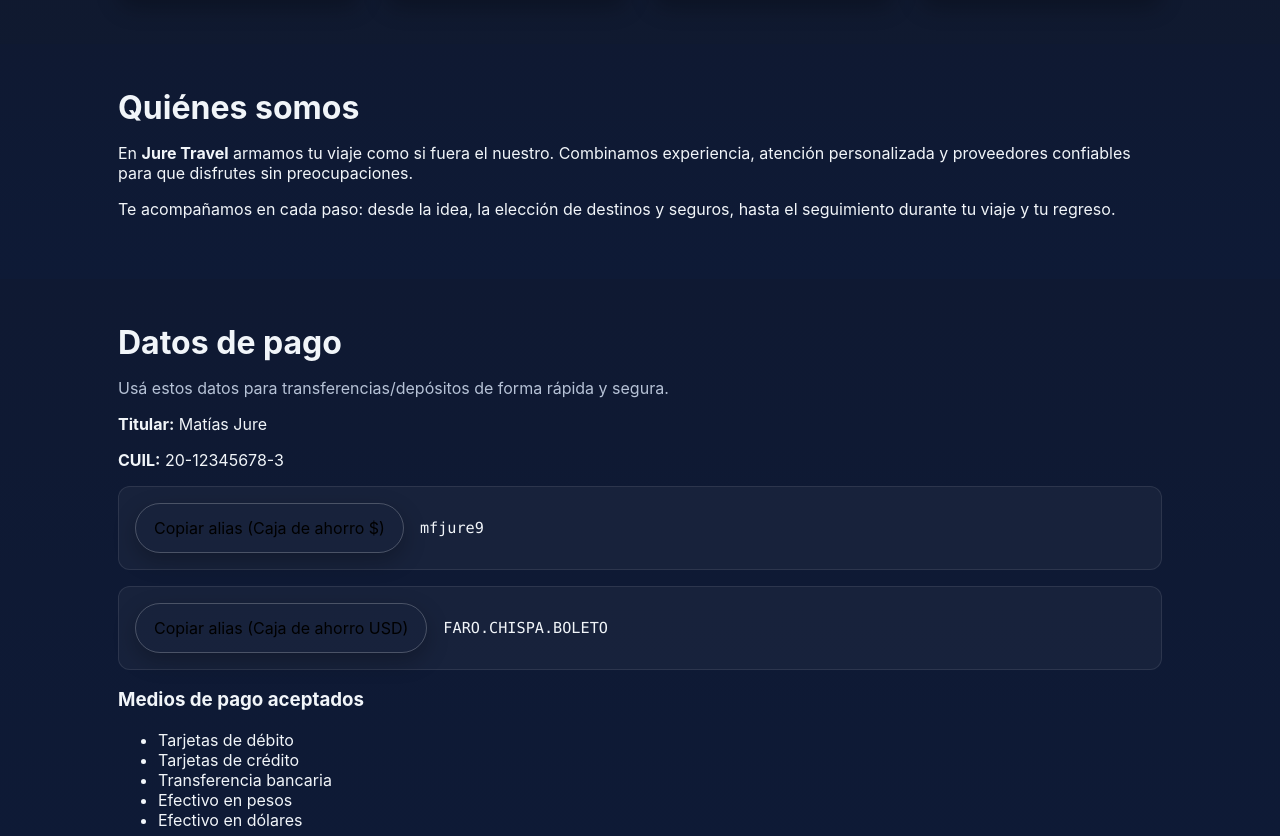
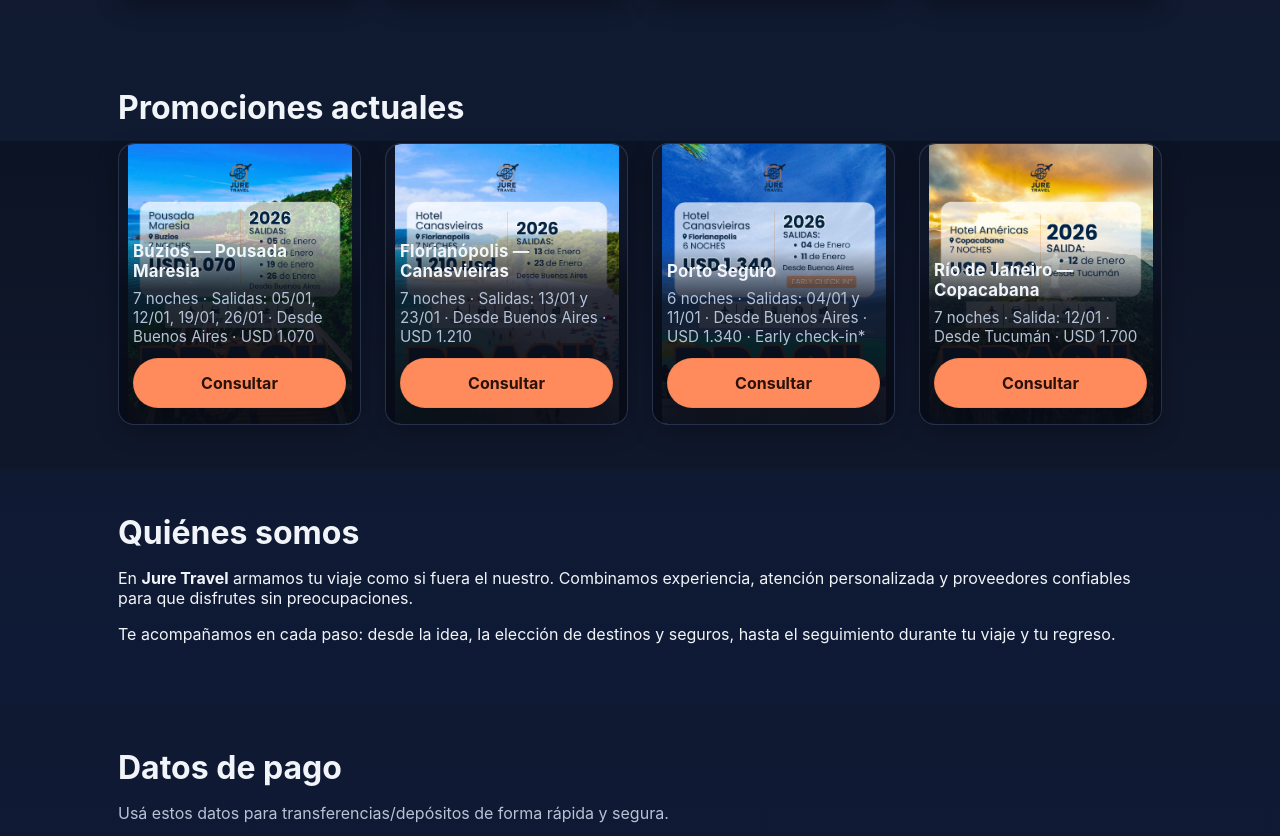
Before and after one commit to elopezgit/juretravelweb, a plain HTML site: page index.html in a window 1280 px wide. Shown: the part 1459-2295 px from the top of the page. Drawn offline with Linux system fonts and the light colour scheme.

Commit message:
agrego card de promociones

```diff
--- a/css/style.css
+++ b/css/style.css
@@ -367,7 +367,59 @@ body.nav-open{ overflow:hidden; }
 }
 
 
+/* ============ Promos (banner grid) ============ */
+.promos-grid{
+  display:grid;
+  grid-template-columns: 1fr;
+  gap: var(--space-2);
+  margin-top: var(--space-2);
+}
+@media (min-width: 768px){ .promos-grid{ grid-template-columns: repeat(2, 1fr); gap: var(--space-3);} }
+@media (min-width: 1200px){ .promos-grid{ grid-template-columns: repeat(4, 1fr);} }
 
+.promo-card{
+  position: relative;
+  border-radius: var(--radius);
+  overflow: hidden;
+  background: var(--color-card);
+  border: 1px solid rgba(255,255,255,.08);
+  box-shadow: var(--shadow-soft);
+  isolation: isolate;
+}
+.promo-card img{
+  width:100%;
+  height: 240px;
+  object-fit: cover;
+  display:block;
+  filter: saturate(.95) contrast(1.02);
+}
+@media (min-width: 576px){
+  .promo-card img{ height: 260px; }
+}
+@media (min-width: 992px){
+  .promo-card img{ height: 220px; }
+}
+
+.promo-overlay{
+  position: absolute;
+  inset: auto 0 0 0;
+  padding: 14px 14px 16px;
+  background: linear-gradient(180deg, rgba(0,0,0,0) 0%, rgba(8,12,24,.84) 32%, rgba(8,12,24,.96) 100%);
+  display: grid;
+  gap: 8px;
+}
+.promo-title{ margin:0; font-size: 1.05rem; letter-spacing:.2px; }
+.promo-text{ margin:0; color: var(--color-muted); font-size:.95rem; }
+.promo-overlay .btn{ margin-top: 4px; }
+
+.promo-card img {
+  width: 100%;
+  height: 100%;
+  max-height: 280px; /* permite flexibilidad */
+  object-fit: contain;
+  background: linear-gradient(180deg, #0f172a, #111b32);
+  border-radius: var(--radius);
+}
 
 /* Mejora de área interactiva en mobile */
 @media (hover: none){
--- a/index.html
+++ b/index.html
@@ -127,6 +127,67 @@
         </article>
       </div>
     </section>
+
+
+
+    <!-- ============ Promociones actuales (banner 4-up) ============ -->
+<section class="section container" id="promos" aria-labelledby="promos-title">
+  <h2 id="promos-title" class="section-title">Promociones actuales</h2>
+
+  <div class="promos-grid">
+    <!-- Buzios -->
+    <article class="promo-card">
+      <img src="img/BrasilBuzios.jpeg" alt="Búzios — Pousada Maresia, 7 noches. Salidas 5, 12, 19 y 26 de enero 2026 desde Buenos Aires. USD 1.070" loading="lazy" width="1280" height="720">
+      <div class="promo-overlay">
+        <h3 class="promo-title">Búzios — Pousada Maresia</h3>
+        <p class="promo-text">7 noches · Salidas: 05/01, 12/01, 19/01, 26/01 · Desde Buenos Aires · USD 1.070</p>
+        <a class="btn btn-accent w-100 wa"
+           data-wa-msg="Hola Jure Travel 👋, quiero detalles de la promo BÚZIOS — Pousada Maresia (7 noches, USD 1.070). Salidas 5/12/19/26 de enero 2026 desde Buenos Aires. ¿Qué incluye y cómo reservo?"
+           href="#">Consultar</a>
+      </div>
+    </article>
+
+    <!-- Florianópolis -->
+    <article class="promo-card">
+      <img src="img/BrasilFloripa.jpeg" alt="Florianópolis — Hotel Canasvieiras, 7 noches. Salidas 13 y 23 de enero 2026 desde Buenos Aires. USD 1.210" loading="lazy" width="1280" height="720">
+      <div class="promo-overlay">
+        <h3 class="promo-title">Florianópolis — Canasvieiras</h3>
+        <p class="promo-text">7 noches · Salidas: 13/01 y 23/01 · Desde Buenos Aires · USD 1.210</p>
+        <a class="btn btn-accent w-100 wa"
+           data-wa-msg="Hola Jure Travel 👋, me interesa FLORIANÓPOLIS — Hotel Canasvieiras (7 noches, USD 1.210). Salidas 13 y 23 de enero 2026 desde Buenos Aires. ¿Disponibilidad y medios de pago?"
+           href="#">Consultar</a>
+      </div>
+    </article>
+
+    <!-- Porto Seguro -->
+    <article class="promo-card">
+      <img src="img/BrasilPortoSeguro.jpeg" alt="Porto Seguro — Hotel Canasvieiras, 6 noches. Salidas 4 y 11 de enero 2026 desde Buenos Aires. USD 1.340. Early check-in*" loading="lazy" width="1280" height="720">
+      <div class="promo-overlay">
+        <h3 class="promo-title">Porto Seguro</h3>
+        <p class="promo-text">6 noches · Salidas: 04/01 y 11/01 · Desde Buenos Aires · USD 1.340 · Early check-in*</p>
+        <a class="btn btn-accent w-100 wa"
+           data-wa-msg="Hola Jure Travel 👋, quiero cotizar PORTO SEGURO (6 noches, USD 1.340, early check-in). Salidas 4 y 11 de enero 2026 desde Buenos Aires. ¿Qué incluye y políticas?"
+           href="#">Consultar</a>
+      </div>
+    </article>
+
+    <!-- Río de Janeiro -->
+    <article class="promo-card">
+      <img src="img/BrasilRio.jpeg" alt="Río de Janeiro — Hotel Américas en Copacabana, 7 noches. Salida 12 de enero 2026 desde Tucumán. USD 1.700" loading="lazy" width="1280" height="720">
+      <div class="promo-overlay">
+        <h3 class="promo-title">Río de Janeiro — Copacabana</h3>
+        <p class="promo-text">7 noches · Salida: 12/01 · Desde Tucumán · USD 1.700</p>
+        <a class="btn btn-accent w-100 wa"
+           data-wa-msg="Hola Jure Travel 👋, pasen info de RÍO DE JANEIRO — Hotel Américas (Copacabana), 7 noches, salida 12/01/2026 desde Tucumán, USD 1.700. ¿Incluye desayunos y traslados?"
+           href="#">Consultar</a>
+      </div>
+    </article>
+  </div>
+</section>
+
+
+
+
 
     <!-- ============ Quiénes somos ============ -->
     <section class="section section-alt" id="quienes" aria-labelledby="quienes-title">
```
Also changed, not shown: img/BrasilBuzios.jpeg (added), img/BrasilFloripa.jpeg (added), img/BrasilPortoSeguro.jpeg (added), img/BrasilRio.jpeg (added).
